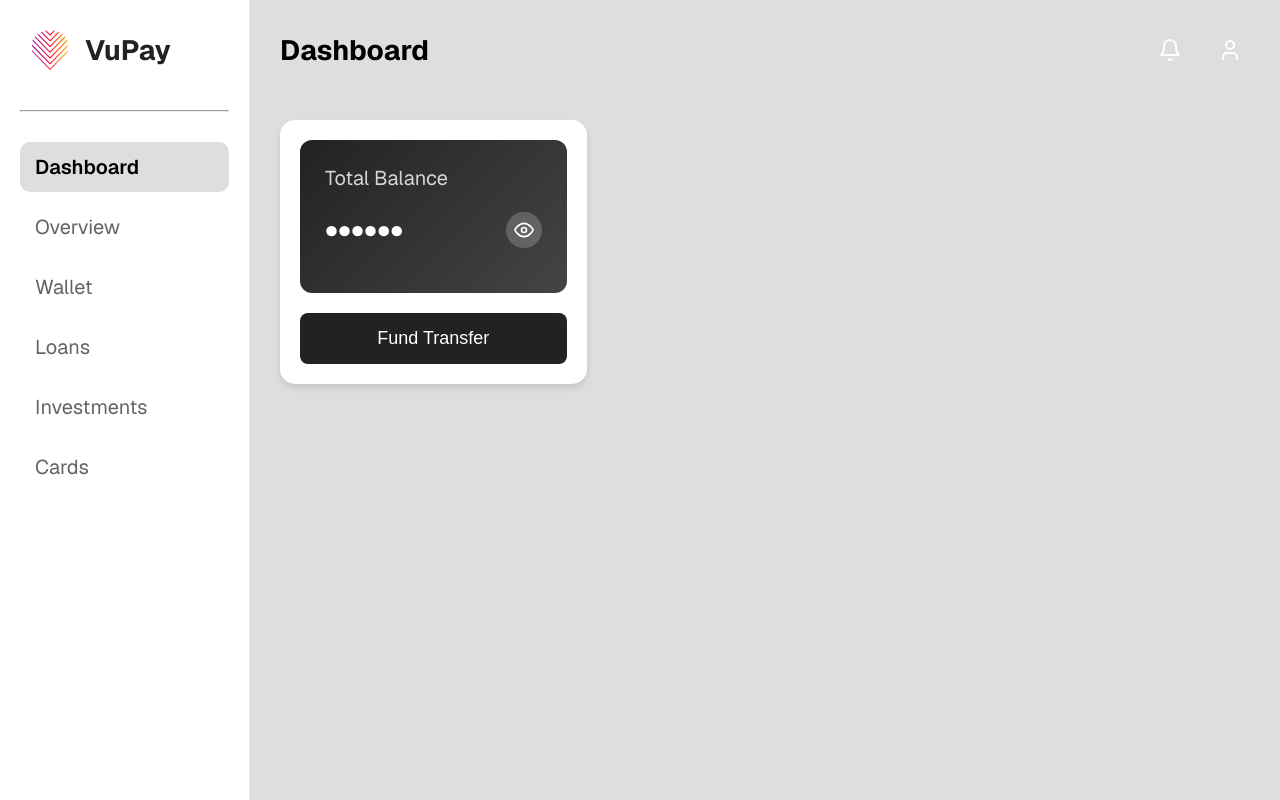
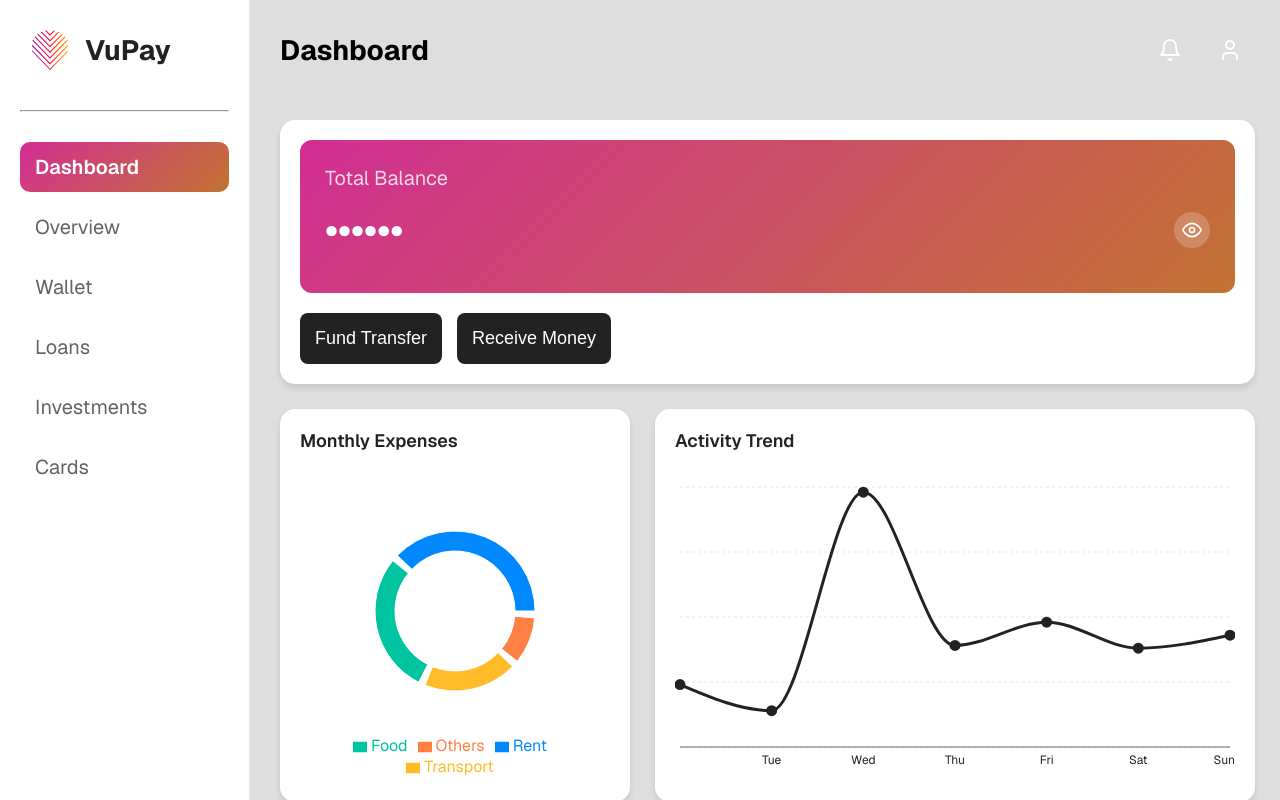
Before and after one commit to preetam-vunet/VuPay, a Next.js app: page /dashboard in a window 1280 px wide. Built offline with nearby package versions, Linux system fonts and the light colour scheme; sample sign-in values are in the browser's storage.

Commit message:
Added verify payments and otp feature for txns

```diff
--- a/app/dashboard/page.module.css
+++ b/app/dashboard/page.module.css
@@ -54,11 +54,12 @@
 }
 
 .activeNavItem {
-    background-color: #dedede;
+    /* background-color: #dedede; */
+    background: linear-gradient(135deg, #d32e94, #c27332);
     /* Or appropriate active color based on theme */
     opacity: 1;
     font-weight: 600;
-    color: black;
+    color: #fff;
     /* border-left: 3px solid var(--text-color-2); */
 }
 
@@ -116,9 +117,19 @@
 /* Existing Card Styles reused */
 .dashboardGrid {
     display: grid;
-    grid-template-columns: repeat(3, 1fr);
+    grid-template-columns: 350px 600px;
     gap: 25px;
+    /* width: 100%; Remove width 100% so it doesn't stretch */
+}
+
+.chartContainer {
     width: 100%;
+    height: 300px;
+    min-height: 300px;
+}
+
+.fullWidthCard {
+    grid-column: span 2;
 }
 
 .cardTitle {
@@ -158,7 +169,7 @@
 }
 
 .balanceCard {
-    background: linear-gradient(135deg, var(--text-color-2), #444);
+    background: linear-gradient(135deg, #d32e94, #c27332);
     padding: 25px;
     border-radius: 12px;
     color: #fff;
@@ -211,7 +222,6 @@
 
 .actions {
     display: flex;
-    flex-direction: column;
     gap: 15px;
 }
 
@@ -225,7 +235,7 @@
     font-weight: 500;
     cursor: pointer;
     transition: transform 0.1s;
-    width: 100%;
+    width: max-content;
 }
 
 .actionButton:active {
--- a/app/dashboard/page.tsx
+++ b/app/dashboard/page.tsx
@@ -6,7 +6,7 @@ import Image from "next/image";
 import styles from "./page.module.css";
 // Importing icon assuming it's supported by Next.js configuration or treating it as static
 import IconKey from "../icon.svg";
-import { PieChart, Pie, Cell, LineChart, Line, XAxis, CartesianGrid, Tooltip, ResponsiveContainer } from "recharts";
+import { PieChart, Pie, Cell, LineChart, Line, XAxis, CartesianGrid, Tooltip, ResponsiveContainer, Legend } from "recharts";
 
 const pieData = [
     { name: 'Rent', value: 400 },
@@ -118,7 +118,7 @@ export default function DashboardPage() {
 
                 {activeTab === 'dashboard' ? (
                     <div className={styles.dashboardGrid}>
-                        <div className={styles.card}>
+                        <div className={`${styles.card} ${styles.fullWidthCard}`}>
                             <div className={styles.balanceCard}>
                                 <div className={styles.balanceLabel}>Total Balance</div>
                                 <div className={styles.balanceRow}>
@@ -155,13 +155,19 @@ export default function DashboardPage() {
                                 >
                                     Fund Transfer
                                 </button>
+                                <button
+                                    className={styles.actionButton}
+                                    onClick={() => router.push("/dashboard/transaction")}
+                                >
+                                    Receive Money
+                                </button>
                             </div>
                         </div>
 
-                        {/* <div className={styles.card}>
+                        <div className={styles.card}>
                             <h3 className={styles.cardTitle}>Monthly Expenses</h3>
-                            <div style={{ width: '100%', height: '100%', minHeight: '200px' }}>
-                                <ResponsiveContainer width="100%" height={200}>
+                            <div className={styles.chartContainer}>
+                                <ResponsiveContainer width="100%" height="100%">
                                     <PieChart>
                                         <Pie
                                             data={pieData}
@@ -175,6 +181,7 @@ export default function DashboardPage() {
                                             ))}
                                         </Pie>
                                         <Tooltip />
+                                        <Legend />
                                     </PieChart>
                                 </ResponsiveContainer>
                             </div>
@@ -182,13 +189,13 @@ export default function DashboardPage() {
 
                         <div className={styles.card}>
                             <h3 className={styles.cardTitle}>Activity Trend</h3>
-                            <div style={{ width: '100%', height: '100%', minHeight: '200px' }}>
+                            <div className={styles.chartContainer}>
                                 <ResponsiveContainer width="100%" height="100%">
                                     <LineChart data={lineData}>
                                         <CartesianGrid strokeDasharray="3 3" vertical={false} stroke="rgba(0,0,0,0.1)" />
                                         <XAxis
                                             dataKey="name"
-                                            axisLine={false}
+                                            axisLine={true}
                                             tickLine={false}
                                             style={{ fontSize: '12px', fill: 'var(--text-color-2)' }}
                                         />
@@ -206,7 +213,7 @@ export default function DashboardPage() {
                                     </LineChart>
                                 </ResponsiveContainer>
                             </div>
-                        </div> */}
+                        </div>
                     </div>
                 ) : (
                     null
```
Also changed, not shown: app/dashboard/transaction/page.tsx (+17 -8 lines), app/otp-verification/page.tsx (+50 -1 lines).
